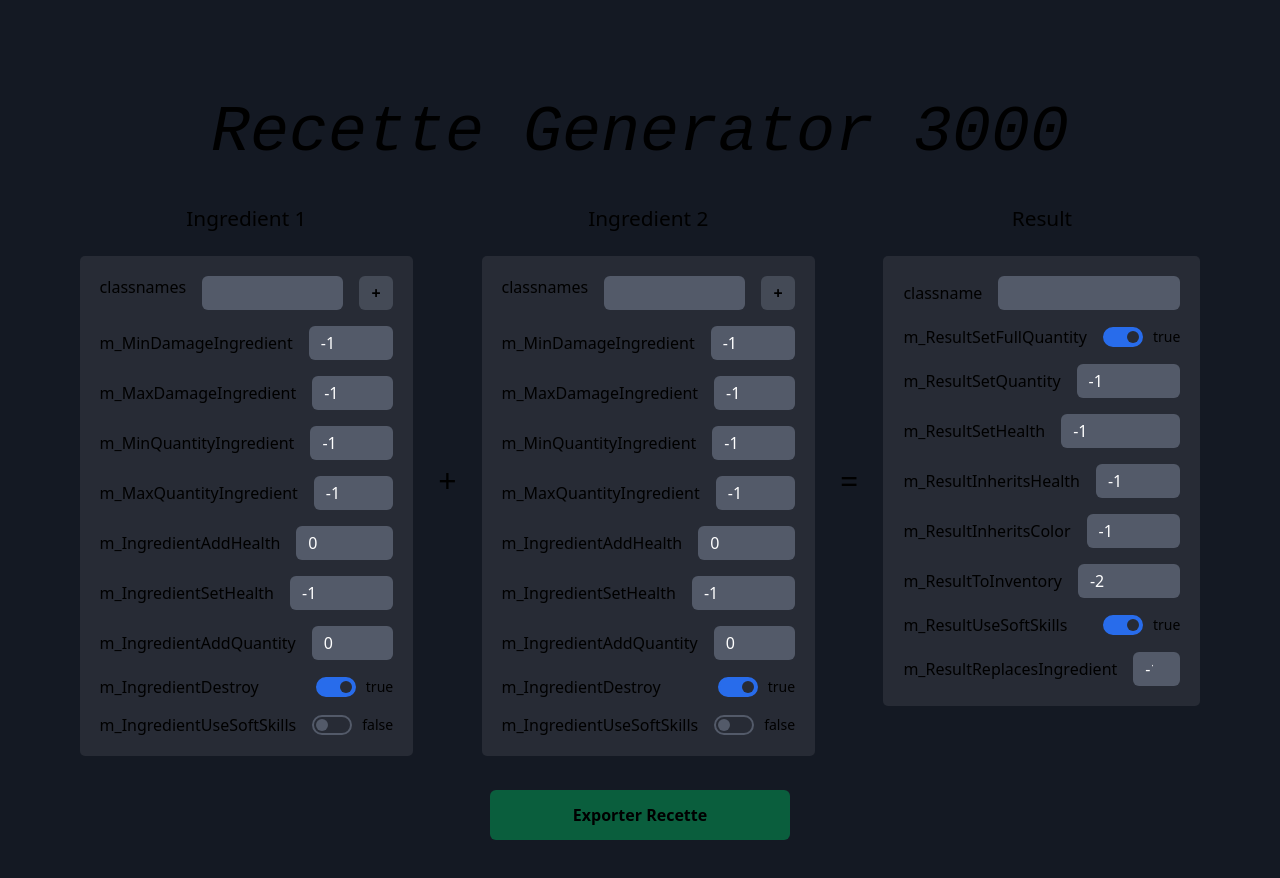
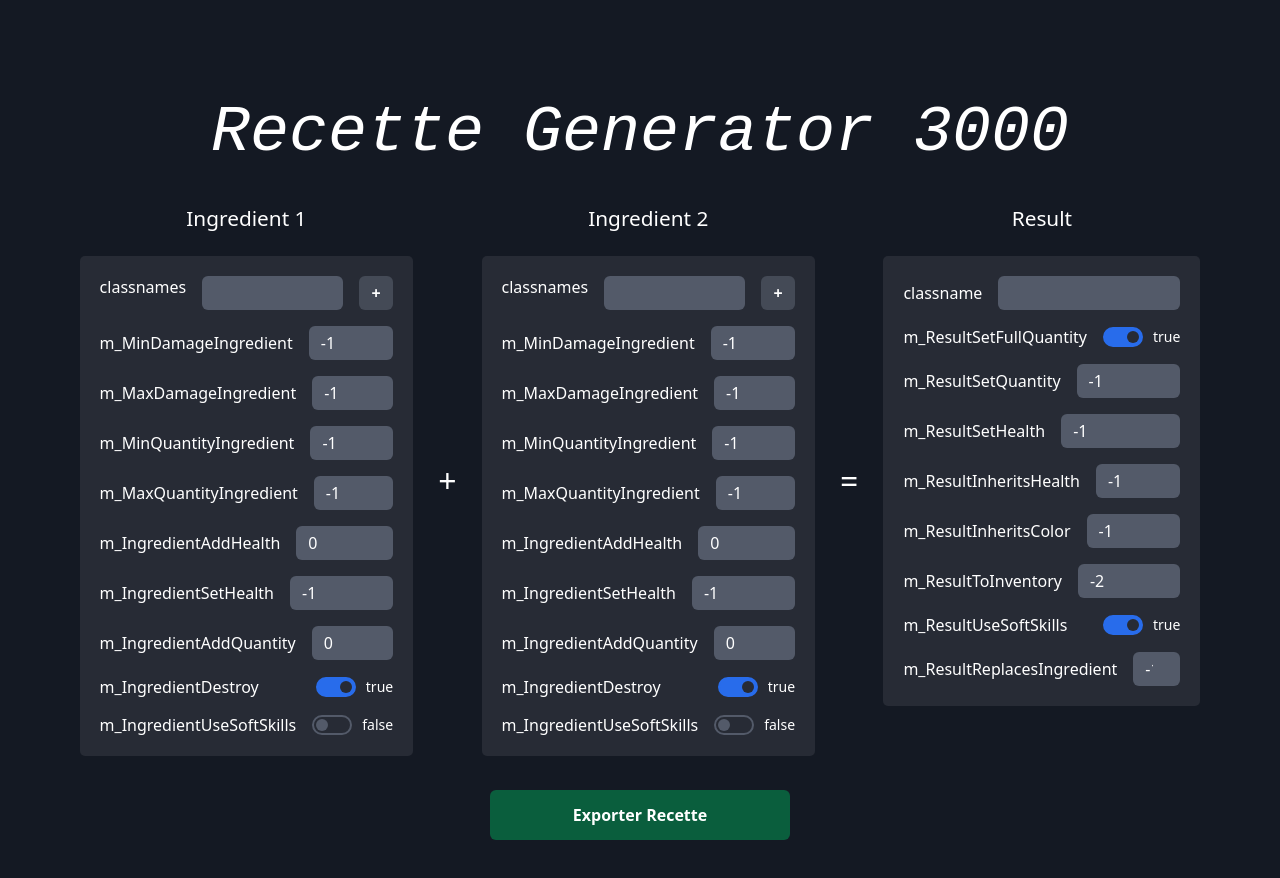
Before and after one commit to TeehTom/project-area-craft-panel, a Next.js app: page / in a window 1280 px wide. Shown: the top 878 px of the page. Built offline with nearby package versions, Linux system fonts and the light colour scheme.

Commit message:
forgot keys & rename props

```diff
--- a/components/Ingredient.jsx
+++ b/components/Ingredient.jsx
@@ -36,7 +36,7 @@ const Ingredient = props => {
                 ingredient && Object.keys(ingredient).map(param => {
                     const Component = TYPE_PER_PARAMETER[ param ];
                     return (
-                        <div className='pa-parameter'>
+                        <div className='pa-parameter' key={param}>
                             <span>{param}</span>
                             <Component value={ingredient?.[ param ]} onChange={onChange} data-parameter={param} />
                         </div>
--- a/components/PAMultipleInput.jsx
+++ b/components/PAMultipleInput.jsx
@@ -63,7 +63,7 @@ const PAMultipleInput = React.forwardRef((props, ref) => {
     return (
         <div className='pa-multiple' ref={multipleInputRef} {...otherProps}>
             {values.map((v, i) => (
-                <div className='pa-multiple-input'>
+                <div className='pa-multiple-input' key={i}>
                     <PAInput value={v} onChange={onChangeValues} data-index={i} />
                     {i > 0 && <PAButton onClick={onClickRemove} data-index={i} className='minus'>-</PAButton>}
                     {i === 0 && <PAButton onClick={onClickAdd}>+</PAButton>}
--- a/components/PAToggle.jsx
+++ b/components/PAToggle.jsx
@@ -23,7 +23,7 @@ const PAToggle = React.forwardRef((props, ref) => {
     return (
         <div className={classnames('pa-toggle', { 'pa-toggle-true': value })}>
             <input {...otherProps} type='checkbox' checked={value} onChange={onToggle} ref={ref} />
-            <div class="pa-toggle-btn"></div>
+            <div className="pa-toggle-btn"></div>
             <span className='pa-toggle-text'>{texts[ +value ]}</span>
         </div>
     );
--- a/components/Result.jsx
+++ b/components/Result.jsx
@@ -34,7 +34,7 @@ const Result = props => {
                 result && Object.keys(result).map(param => {
                     const Component = TYPE_PER_PARAMETER[ param ];
                     return (
-                        <div className='pa-parameter'>
+                        <div className='pa-parameter' key={param}>
                             <span>{param}</span>
                             <Component value={result?.[ param ]} onChange={onChange} data-parameter={param} />
                         </div>
--- a/styles/globals.css
+++ b/styles/globals.css
@@ -78,6 +78,7 @@
     font-family: system-ui;
     font-style: normal;
     font-weight: 400;
+    color: white;
 }
 
 html,
```
